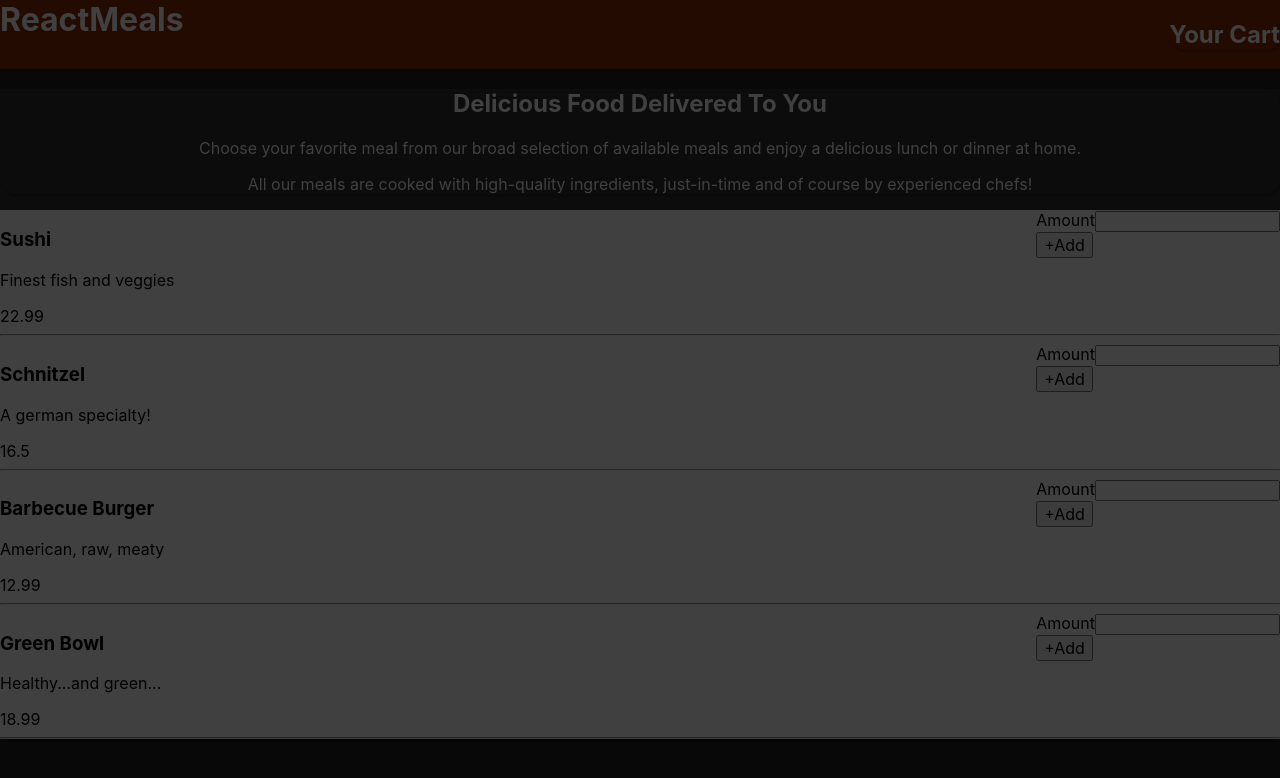
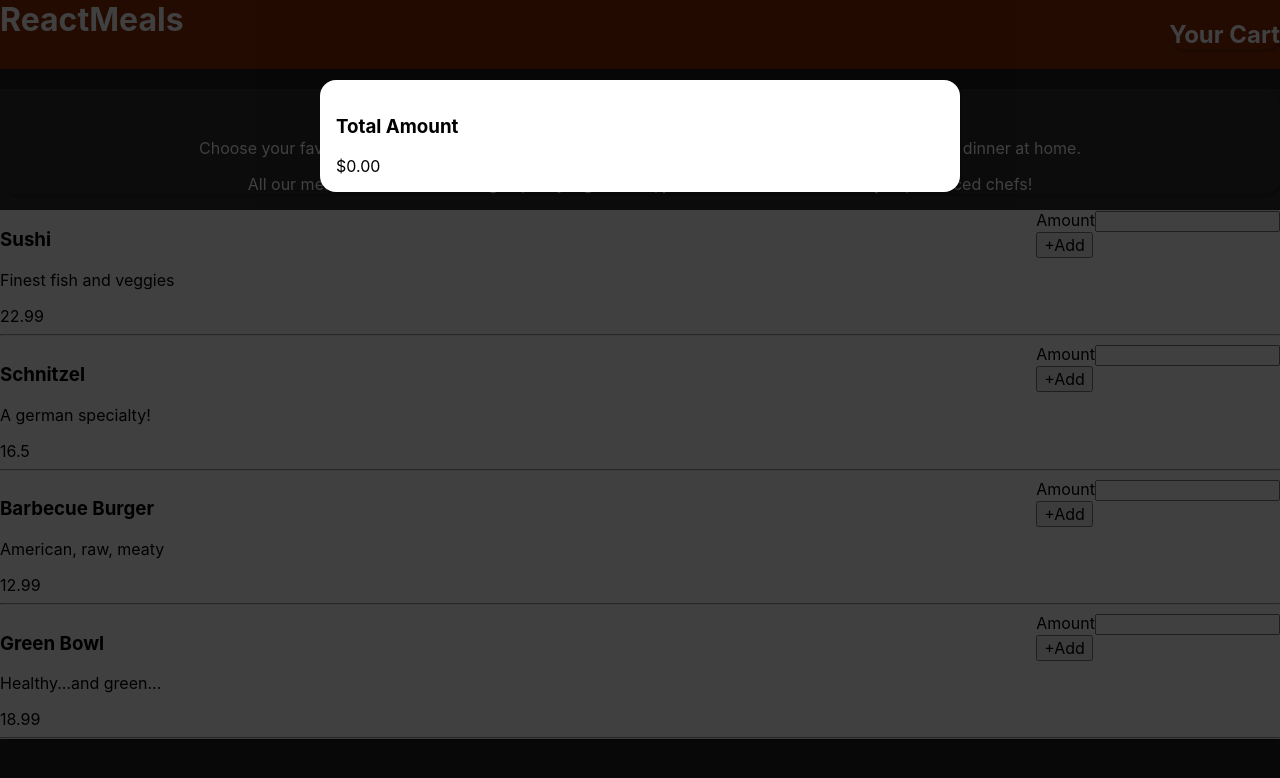
Before and after one commit to antran0/restaurant-app-react, a React (Create React App) app: page / in a window 1280 px wide. Both pictures are taken after a click on the element "Your Cart". Shown: the top 778 px of the page. Built offline with nearby package versions, Linux system fonts and the light colour scheme.

Commit message:
added basic overlay for display cart items

```diff
--- a/src/components/Cart/Cart.js
+++ b/src/components/Cart/Cart.js
@@ -2,6 +2,7 @@ import React from "react";
 import styles from "./Cart.module.css";
 import Backdrop from "../UI/Backdrop";
 import Card from "../UI/Card";
+import CartItems from "./CartItems";
 
 const Cart = (props) => {
   const [backdropDisplayed, setBackdropDisplayed] = React.useState(false);
@@ -11,6 +12,7 @@ const Cart = (props) => {
   };
 
   const hideCartHandler = () => {
+    console.log("Closing cart");
     setBackdropDisplayed(false);
   };
 
@@ -18,6 +20,7 @@ const Cart = (props) => {
     <Card>
       <h2 onClick={displayCartHandler}>Your Cart</h2>
       {backdropDisplayed ? <Backdrop onClick={hideCartHandler} /> : ""}
+      {backdropDisplayed ? <CartItems /> : ""}
     </Card>
   );
 };
--- a/src/components/Cart/CartItems.js
+++ b/src/components/Cart/CartItems.js
@@ -1,8 +1,17 @@
 import React from "react";
 import styles from "./CartItems.module.css";
+import Card from "../UI/Card";
 
 const CartItems = (props) => {
-  return <ul></ul>;
+  const totalAmount = 0;
+  return (
+    <Card className={`${styles["cart-items"]}`}>
+      <section className={`${styles["cart-items__summary"]}`}>
+        <h3>Total Amount</h3>
+        {`$${(Math.round(totalAmount * 100) / 100).toFixed(2)}`}
+      </section>
+    </Card>
+  );
 };
 
 export default CartItems;
--- a/src/components/Cart/CartItems.module.css
+++ b/src/components/Cart/CartItems.module.css
@@ -0,0 +1,16 @@
+.cart-items {
+  position: fixed;
+  top: 10%;
+  left: 25%;
+  width: 50%;
+  padding: 1rem;
+  color: black;
+  background-color: white;
+  z-index: 100;
+}
+
+.cart-items__summary {
+}
+
+.cart-items__footer {
+}
```
